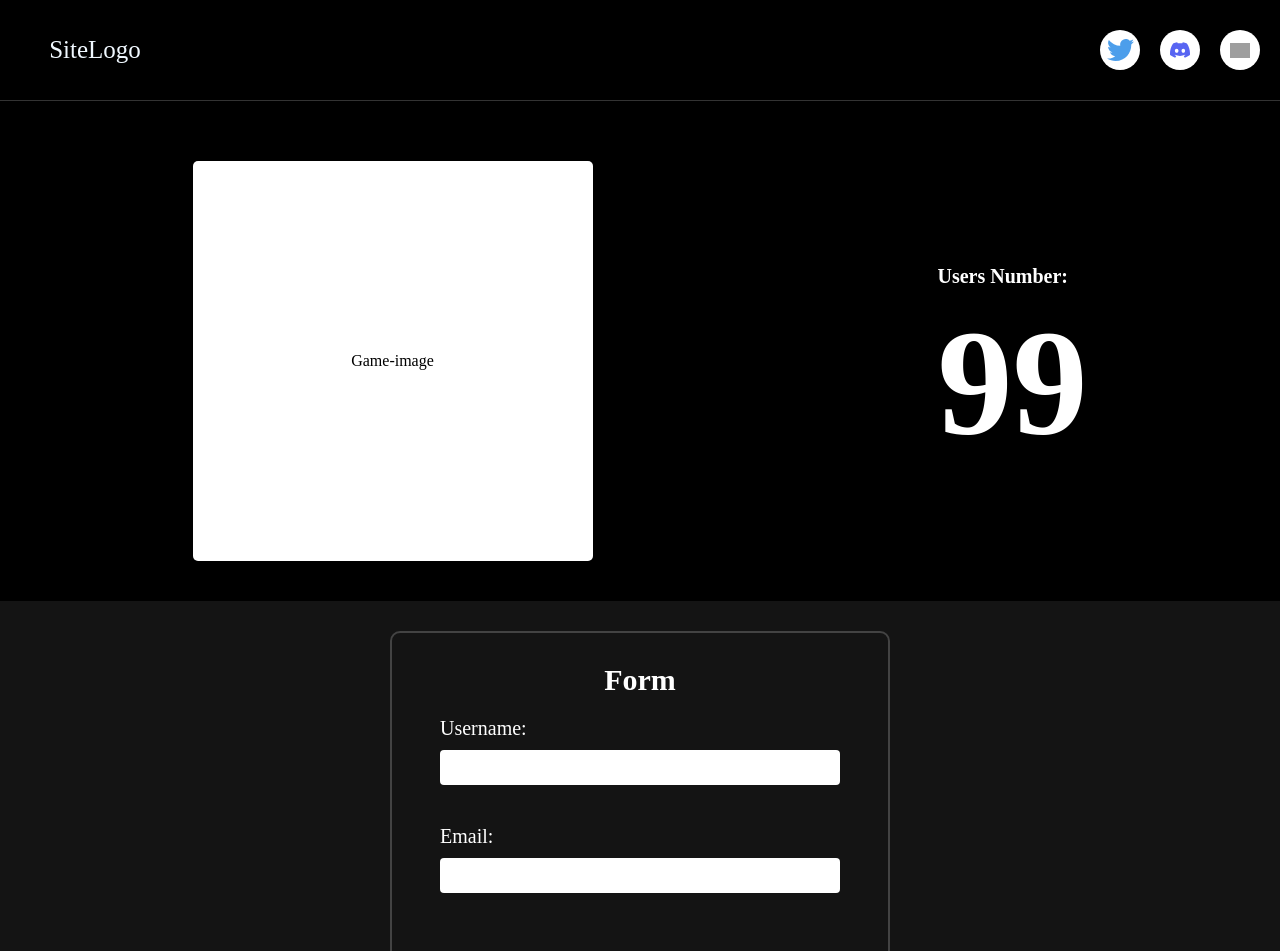
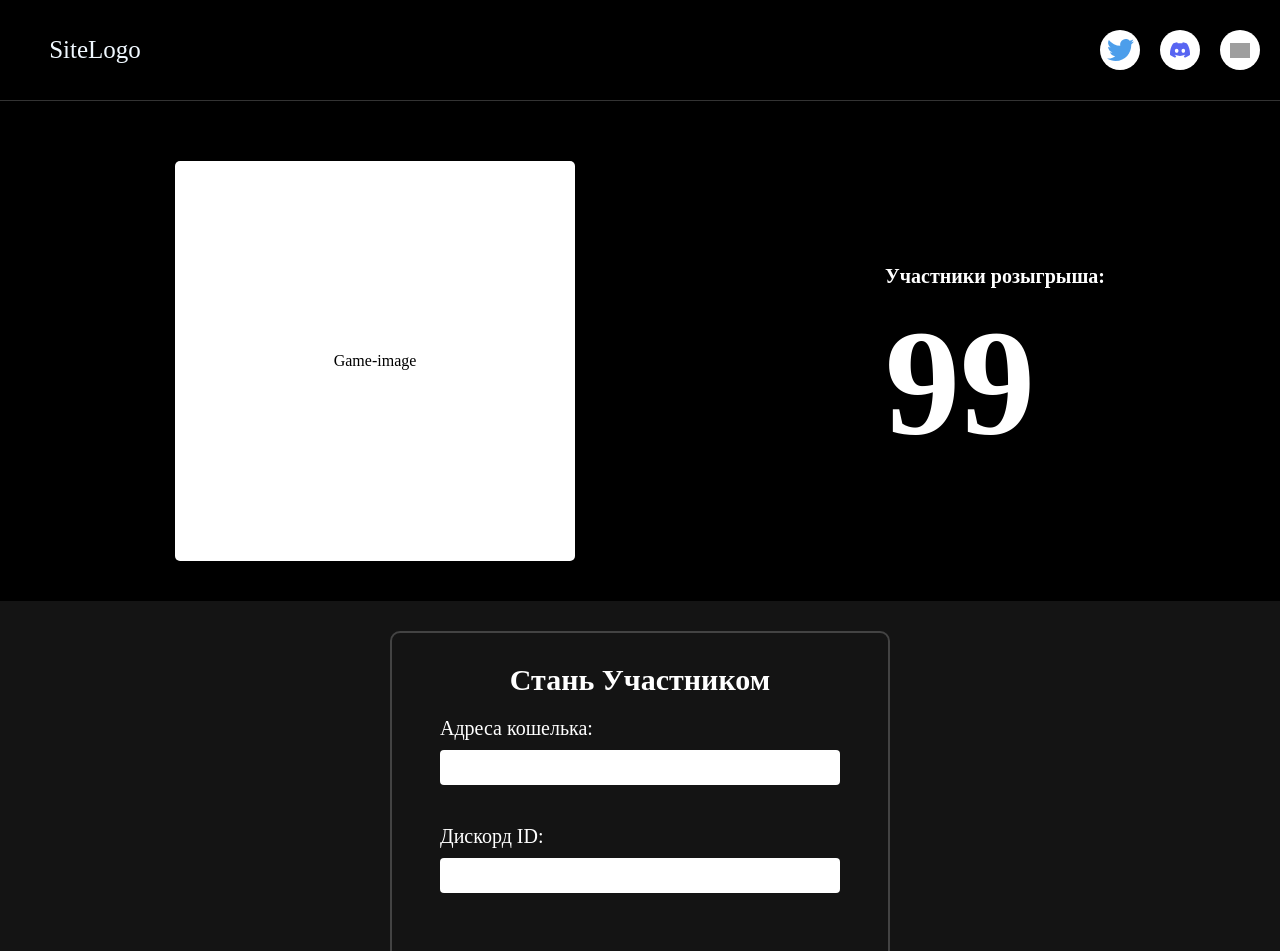
Before and after one commit to tursunov4/uyin, a React (Create React App) app: page / in a window 1280 px wide. Shown: the top 951 px of the page. Built offline with nearby package versions, Linux system fonts and the light colour scheme; grey boxes are pictures that could not be loaded.

Commit message:
edit text

```diff
--- a/src/components/Form/Form.jsx
+++ b/src/components/Form/Form.jsx
@@ -3,13 +3,13 @@ import './form.css'
 const MyForm = () => {
     const [formData, setFormData] = useState({
         username: '',
-        email: '',
+        id: '',
 
       });
 
       const [errors, setErrors] = useState({
         username: '',
-        email: '',
+        id: '',
 
       });
 
@@ -19,20 +19,20 @@ const MyForm = () => {
 
         // Validate username
         if (formData.username.trim() === '') {
-          newErrors.username = 'Username is required';
+          newErrors.username = 'Адреса кошелька is required';
           isValid = false;
         } else {
           newErrors.username = '';
         }
 
-        // Validate email
-        const emailRegex = /^[^\s@]+@[^\s@]+\.[^\s@]+$/;
-        if (!emailRegex.test(formData.email)) {
-          newErrors.email = 'Invalid email address';
+        if (formData.id.trim() === '') {
+          newErrors.id = 'Дискорд ID is required';
           isValid = false;
         } else {
-          newErrors.email = '';
+          newErrors.id = '';
         }
+
+
 
 
 
@@ -65,9 +65,9 @@ const MyForm = () => {
      <section className="form-section">
         <div className="container">
         <form className='form-section__form' onSubmit={handleSubmit}>
-            <h2 className='form-section__title'>Form</h2>
+            <h2 className='form-section__title'>Стань Участником</h2>
       <div>
-        <label className='form-seciton__label' htmlFor="username">Username:</label>
+        <label className='form-seciton__label' htmlFor="username">Адреса кошелька:</label>
         <input
           className='form-section__input'
           type="text"
@@ -79,21 +79,21 @@ const MyForm = () => {
         <p className='form__error'>{errors.username}</p>
       </div>
       <div>
-        <label className='form-seciton__label'  htmlFor="email">Email:</label>
+        <label className='form-seciton__label'  htmlFor="email">Дискорд ID:</label>
         <input
          className='form-section__input'
           type="text"
-          id="email"
-          name="email"
-          value={formData.email}
+          id="Дискорд ID"
+          name="Дискорд ID"
+          value={formData.id}
           onChange={handleChange}
         />
-        <p className='form__error'>{errors.email}</p>
+        <p className='form__error'>{errors.id}</p>
       </div>
       <div>
 
       </div>
-      <button className='form-section__btn' type="submit">Submit</button>
+      <button className='form-section__btn' type="submit">Отправить</button>
     </form>
         </div>
      </section>
--- a/src/components/UserNumbers/UserNumbers.jsx
+++ b/src/components/UserNumbers/UserNumbers.jsx
@@ -10,7 +10,7 @@ const UserNumbers = () => {
                 Game-image
             </div>
                <div className="user__about">
-                <h3 className='usernum__title'>Users Number:</h3>
+                <h3 className='usernum__title'>Участники розыгрыша:</h3>
                <p className="usernum__number">
                 <Number n={99}/>
               </p>
```
